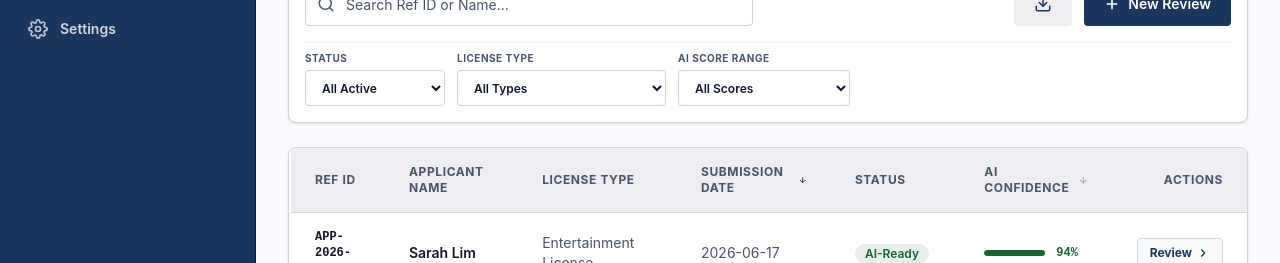
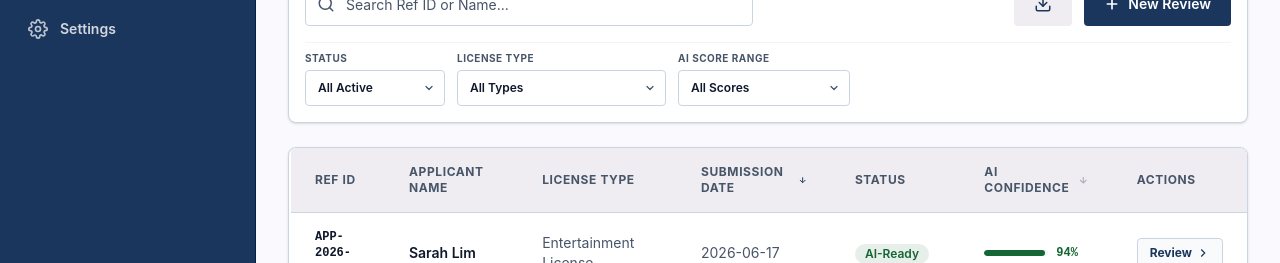
Before and after one commit to ACZH05/adp-project, a Next.js app in the folder frontend/: page /officer/queue in a window 1280 px wide. Shown: the part 323-586 px from the top of the page. Built offline with nearby package versions, Linux system fonts and the light colour scheme.

Commit message:
fixing ui mistake in Officer Portal: Application Queue

```diff
--- a/frontend/src/features/officer/presentation/ApplicationQueueScreen.tsx
+++ b/frontend/src/features/officer/presentation/ApplicationQueueScreen.tsx
@@ -321,7 +321,7 @@ export const ApplicationQueueScreen: React.FC = () => {
 
       {/* Floating Toast Notification */}
       {toast && (
-        <div className="fixed bottom-6 right-6 z-50 flex items-center gap-3 px-4 py-3 bg-inverse-surface text-inverse-on-surface text-sm font-semibold rounded-default shadow-lg border border-white/10 animate-slide-up">
+        <div className="fixed bottom-6 right-6 z-50 flex items-center gap-3 px-4 py-3 bg-white text-text-main text-sm font-semibold rounded-default shadow-lg border border-border-muted animate-slide-up">
           {toast.type === 'success' ? (
             <div className="w-5 h-5 rounded-full bg-success text-white flex items-center justify-center">
               <svg width="12" height="12" viewBox="0 0 24 24" fill="none" stroke="currentColor" strokeWidth="3">
@@ -373,30 +373,44 @@ export const ApplicationQueueScreen: React.FC = () => {
 
               <div className="flex flex-col gap-1.5">
                 <label className="text-xs font-bold text-text-muted uppercase">License Type</label>
+                <div className="relative flex items-center w-full">
                   <select
                     value={newType}
                     onChange={(e) => setNewType(e.target.value)}
-                  className="w-full h-11 px-3 border border-border-muted rounded-default text-sm focus:outline-none focus:ring-1 focus:ring-primary focus:border-primary"
+                    className="w-full h-11 pl-3 pr-10 border border-border-muted rounded-default text-sm appearance-none focus:outline-none focus:ring-1 focus:ring-primary focus:border-primary bg-white"
                   >
                     <option value="Entertainment License">Entertainment License</option>
                     <option value="Food Establishment License">Food Establishment License</option>
                     <option value="Liquor License">Liquor License</option>
                     <option value="Business Registration">Business Registration</option>
                   </select>
+                  <div className="absolute right-3 pointer-events-none text-text-muted">
+                    <svg width="14" height="14" viewBox="0 0 24 24" fill="none" stroke="currentColor" strokeWidth="2.5" strokeLinecap="round" strokeLinejoin="round">
+                      <polyline points="6 9 12 15 18 9" />
+                    </svg>
+                  </div>
+                </div>
               </div>
 
               <div className="grid grid-cols-2 gap-4">
                 <div className="flex flex-col gap-1.5">
                   <label className="text-xs font-bold text-text-muted uppercase">Status</label>
+                  <div className="relative flex items-center w-full">
                     <select
                       value={newStatus}
                       onChange={(e) => setNewStatus(e.target.value as 'Pending' | 'AI-Ready' | 'Flagged')}
-                    className="w-full h-11 px-3 border border-border-muted rounded-default text-sm focus:outline-none focus:ring-1 focus:ring-primary focus:border-primary"
+                      className="w-full h-11 pl-3 pr-10 border border-border-muted rounded-default text-sm appearance-none focus:outline-none focus:ring-1 focus:ring-primary focus:border-primary bg-white"
                     >
                       <option value="Pending">Pending</option>
                       <option value="AI-Ready">AI-Ready</option>
                       <option value="Flagged">Flagged</option>
                     </select>
+                    <div className="absolute right-3 pointer-events-none text-text-muted">
+                      <svg width="14" height="14" viewBox="0 0 24 24" fill="none" stroke="currentColor" strokeWidth="2.5" strokeLinecap="round" strokeLinejoin="round">
+                        <polyline points="6 9 12 15 18 9" />
+                      </svg>
+                    </div>
+                  </div>
                 </div>
 
                 <div className="flex flex-col gap-1.5">
--- a/frontend/src/features/officer/presentation/DataTable.tsx
+++ b/frontend/src/features/officer/presentation/DataTable.tsx
@@ -114,7 +114,7 @@ export const DataTable: React.FC<DataTableProps> = ({
                   AI Confidence {renderSortIcon('aiConfidence')}
                 </div>
               </th>
-              <th className="px-6 py-4 text-right">Actions</th>
+              <th className="px-6 py-4">Actions</th>
             </tr>
           </thead>
           <tbody className="divide-y divide-slate-100 text-sm">
@@ -128,7 +128,7 @@ export const DataTable: React.FC<DataTableProps> = ({
                   <td className="px-6 py-4"><div className="h-4 bg-slate-200 rounded w-20"></div></td>
                   <td className="px-6 py-4"><div className="h-5 bg-slate-200 rounded-full w-16"></div></td>
                   <td className="px-6 py-4"><div className="h-4 bg-slate-200 rounded w-16"></div></td>
-                  <td className="px-6 py-4 text-right"><div className="h-8 bg-slate-200 rounded w-20 ml-auto"></div></td>
+                  <td className="px-6 py-4"><div className="h-8 bg-slate-200 rounded w-20"></div></td>
                 </tr>
               ))
             ) : applications.length === 0 ? (
@@ -171,7 +171,7 @@ export const DataTable: React.FC<DataTableProps> = ({
                     <td className="px-6 py-4">
                       {renderConfidenceScore(app.aiConfidence)}
                     </td>
-                    <td className="px-6 py-4 text-right" onClick={(e) => e.stopPropagation()}>
+                    <td className="px-6 py-4" onClick={(e) => e.stopPropagation()}>
                       <button
                         onClick={() => onRowClick(app)}
                         className="inline-flex items-center gap-1 text-xs font-bold text-primary hover:text-primary-container px-3 py-1.5 rounded-default border border-border-muted hover:border-primary/30 transition-colors group-hover:bg-white bg-slate-50"
--- a/frontend/src/features/officer/presentation/FilterBar.tsx
+++ b/frontend/src/features/officer/presentation/FilterBar.tsx
@@ -87,10 +87,11 @@ export const FilterBar: React.FC<FilterBarProps> = ({
           {/* Status filter */}
           <div className="flex flex-col gap-1 min-w-[140px]">
             <span className="text-[10px] font-bold text-text-muted uppercase tracking-wider">Status</span>
+            <div className="relative flex items-center w-full">
               <select
                 value={statusFilter}
                 onChange={(e) => onStatusFilterChange(e.target.value)}
-              className="h-9 px-3 bg-white border border-border-muted rounded-default text-xs font-semibold text-text-main focus:outline-none focus:ring-1 focus:ring-primary focus:border-primary transition-all"
+                className="w-full h-9 pl-3 pr-8 bg-white border border-border-muted rounded-default text-xs font-semibold text-text-main appearance-none focus:outline-none focus:ring-1 focus:ring-primary focus:border-primary transition-all"
               >
                 <option value="all">All Active</option>
                 <option value="Pending">Pending</option>
@@ -98,15 +99,22 @@ export const FilterBar: React.FC<FilterBarProps> = ({
                 <option value="Flagged">Flagged</option>
                 <option value="Processed">Processed</option>
               </select>
+              <div className="absolute right-2.5 pointer-events-none text-text-muted">
+                <svg width="12" height="12" viewBox="0 0 24 24" fill="none" stroke="currentColor" strokeWidth="2.5" strokeLinecap="round" strokeLinejoin="round">
+                  <polyline points="6 9 12 15 18 9" />
+                </svg>
+              </div>
+            </div>
           </div>
 
           {/* License type filter */}
           <div className="flex flex-col gap-1 min-w-[180px]">
             <span className="text-[10px] font-bold text-text-muted uppercase tracking-wider">License Type</span>
+            <div className="relative flex items-center w-full">
               <select
                 value={typeFilter}
                 onChange={(e) => onTypeFilterChange(e.target.value)}
-              className="h-9 px-3 bg-white border border-border-muted rounded-default text-xs font-semibold text-text-main focus:outline-none focus:ring-1 focus:ring-primary focus:border-primary transition-all"
+                className="w-full h-9 pl-3 pr-8 bg-white border border-border-muted rounded-default text-xs font-semibold text-text-main appearance-none focus:outline-none focus:ring-1 focus:ring-primary focus:border-primary transition-all"
               >
                 <option value="all">All Types</option>
                 <option value="Entertainment License">Entertainment License</option>
@@ -114,21 +122,34 @@ export const FilterBar: React.FC<FilterBarProps> = ({
                 <option value="Liquor License">Liquor License</option>
                 <option value="Business Registration">Business Registration</option>
               </select>
+              <div className="absolute right-2.5 pointer-events-none text-text-muted">
+                <svg width="12" height="12" viewBox="0 0 24 24" fill="none" stroke="currentColor" strokeWidth="2.5" strokeLinecap="round" strokeLinejoin="round">
+                  <polyline points="6 9 12 15 18 9" />
+                </svg>
+              </div>
+            </div>
           </div>
 
           {/* AI Score filter */}
           <div className="flex flex-col gap-1 min-w-[160px]">
             <span className="text-[10px] font-bold text-text-muted uppercase tracking-wider">AI Score Range</span>
+            <div className="relative flex items-center w-full">
               <select
                 value={scoreFilter}
                 onChange={(e) => onScoreFilterChange(e.target.value)}
-              className="h-9 px-3 bg-white border border-border-muted rounded-default text-xs font-semibold text-text-main focus:outline-none focus:ring-1 focus:ring-primary focus:border-primary transition-all"
+                className="w-full h-9 pl-3 pr-8 bg-white border border-border-muted rounded-default text-xs font-semibold text-text-main appearance-none focus:outline-none focus:ring-1 focus:ring-primary focus:border-primary transition-all"
               >
                 <option value="all">All Scores</option>
                 <option value="high">High (&gt;80%)</option>
                 <option value="medium">Medium (50% - 80%)</option>
                 <option value="low">Low (&lt;50%)</option>
               </select>
+              <div className="absolute right-2.5 pointer-events-none text-text-muted">
+                <svg width="12" height="12" viewBox="0 0 24 24" fill="none" stroke="currentColor" strokeWidth="2.5" strokeLinecap="round" strokeLinejoin="round">
+                  <polyline points="6 9 12 15 18 9" />
+                </svg>
+              </div>
+            </div>
           </div>
         </div>
 
```
Lines whose indentation alone changed are shown as unchanged.
